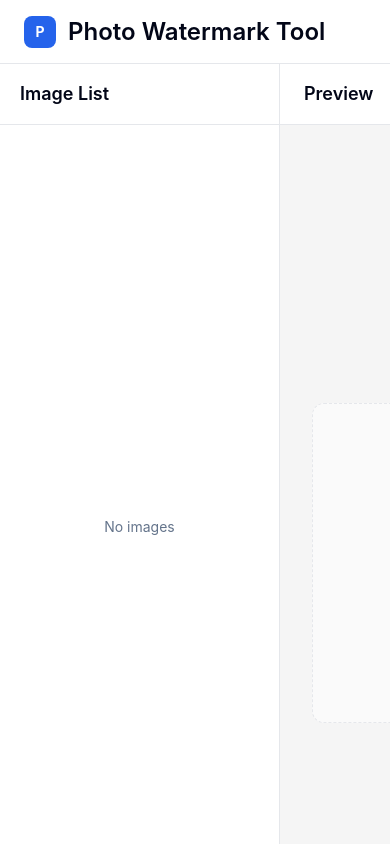
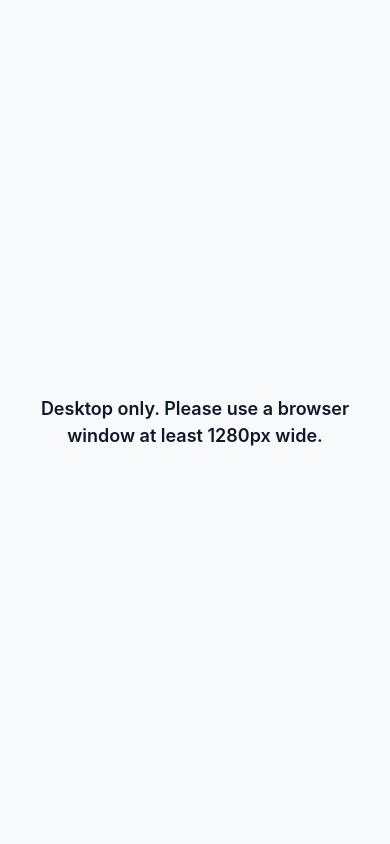
Before and after one commit to sweetCurious/photo-watermark-tool, a React (Vite) app: page / in a window 390 px wide. Shown: the top 844 px of the page. Built offline with nearby package versions, Linux system fonts and the light colour scheme.

Commit message:
style: polish ui and browser compatibility

```diff
--- a/src/components/image/ImageList.tsx
+++ b/src/components/image/ImageList.tsx
@@ -22,7 +22,7 @@ function ImageItem({
         isSelected ? 'border-primary bg-blue-50' : 'border-border-default bg-background-panel'
       }`}
     >
-      <button className="w-full text-left" onClick={onSelect} type="button">
+      <button className="w-full rounded-lg text-left" onClick={onSelect} type="button">
         <img
           alt={image.fileName}
           className="h-28 w-full rounded-lg object-cover"
@@ -42,7 +42,7 @@ function ImageItem({
         </div>
       </button>
       <button
-        className="mt-2 h-8 w-full rounded-md border border-error text-xs font-medium text-error"
+        className="mt-2 h-8 w-full rounded-md border border-error text-xs font-medium text-error hover:bg-red-50"
         onClick={onRemove}
         type="button"
       >
@@ -80,7 +80,7 @@ export function ImageList() {
       </div>
       <div className="border-t border-border-default p-4">
         <button
-          className="h-10 w-full rounded-lg border border-error text-sm font-medium text-error disabled:opacity-50"
+          className="h-10 w-full rounded-lg border border-error text-sm font-medium text-error hover:bg-red-50 disabled:bg-background-upload disabled:opacity-50"
           disabled={images.length === 0}
           onClick={clearImages}
           type="button"
--- a/src/components/layout/Footer.tsx
+++ b/src/components/layout/Footer.tsx
@@ -26,7 +26,7 @@ export function Footer() {
       </div>
       <div className="flex items-center gap-3">
         <button
-          className="h-10 rounded-lg bg-primary px-4 text-sm font-medium text-white disabled:bg-primary-disabled"
+          className="h-10 rounded-lg bg-primary px-4 text-sm font-medium text-white hover:bg-primary-hover disabled:bg-primary-disabled disabled:text-white"
           disabled={imageCount === 0 || isProcessing}
           onClick={() => {
             void startProcessing();
@@ -36,7 +36,7 @@ export function Footer() {
           Start Processing
         </button>
         <button
-          className="h-10 rounded-lg border border-border-default bg-background-panel px-4 text-sm font-medium text-slate-500"
+          className="h-10 rounded-lg border border-border-default bg-background-panel px-4 text-sm font-medium text-slate-500 hover:border-border-hover disabled:bg-background-upload disabled:text-slate-400"
           disabled
           type="button"
         >
--- a/src/components/logo/LogoUploader.tsx
+++ b/src/components/logo/LogoUploader.tsx
@@ -59,7 +59,7 @@ export function LogoUploader({ position }: { position: LogoPosition }) {
           type="file"
         />
         <button
-          className="h-10 rounded-lg bg-primary px-4 text-sm font-medium text-white"
+          className="h-10 rounded-lg bg-primary px-4 text-sm font-medium text-white hover:bg-primary-hover"
           onClick={() => inputRef.current?.click()}
           type="button"
         >
@@ -70,7 +70,7 @@ export function LogoUploader({ position }: { position: LogoPosition }) {
         <>
           <LogoPreview logo={logo} />
           <button
-            className="mt-3 h-9 w-full rounded-lg border border-error text-sm font-medium text-error"
+            className="mt-3 h-9 w-full rounded-lg border border-error text-sm font-medium text-error hover:bg-red-50"
             onClick={() => removeLogo(position)}
             type="button"
           >
--- a/src/styles/global.css
+++ b/src/styles/global.css
@@ -21,3 +21,41 @@ textarea,
 select {
   font: inherit;
 }
+
+button {
+  transition:
+    background-color 200ms ease-in-out,
+    border-color 200ms ease-in-out,
+    color 200ms ease-in-out,
+    opacity 200ms ease-in-out;
+}
+
+button:disabled {
+  cursor: not-allowed;
+}
+
+button:focus-visible,
+input:focus-visible,
+select:focus-visible,
+textarea:focus-visible {
+  outline: 2px solid #2563eb;
+  outline-offset: 2px;
+}
+
+@media (max-width: 1279px) {
+  body::before {
+    position: fixed;
+    inset: 0;
+    z-index: 1200;
+    display: flex;
+    align-items: center;
+    justify-content: center;
+    padding: 24px;
+    background: #f8f9fa;
+    color: #0f172a;
+    content: 'Desktop only. Please use a browser window at least 1280px wide.';
+    font-size: 18px;
+    font-weight: 600;
+    text-align: center;
+  }
+}
```
Also changed, not shown: 1 other file (tests, documents, lock files or other folders).
